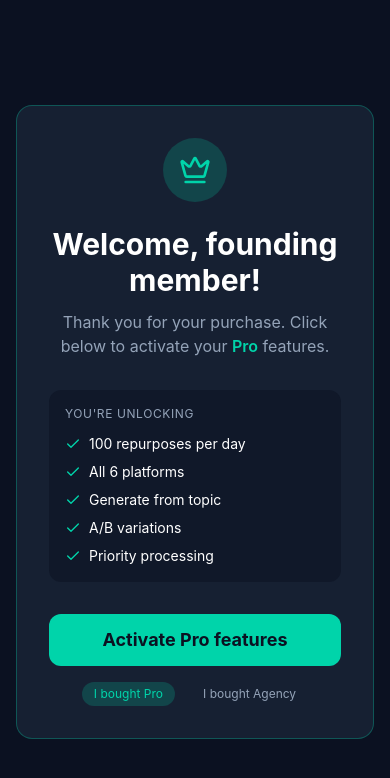
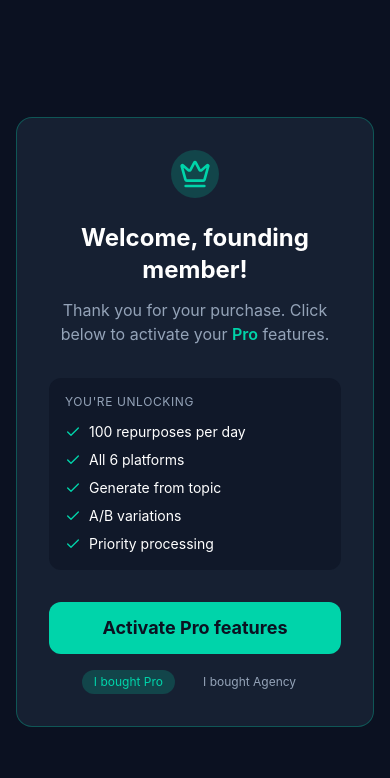
Before and after one commit to justflowai/launchstack-repurpose, a Next.js app: page /pro-welcome in a window 390 px wide. Shown: the top 778 px of the page. Built offline with nearby package versions, Linux system fonts and the light colour scheme.

Commit message:
Mobile responsive fix: page.tsx

```diff
--- a/src/app/pro-welcome/page.tsx
+++ b/src/app/pro-welcome/page.tsx
@@ -43,10 +43,10 @@
       <div className="max-w-lg w-full">
         {!activated ? (
           <div className="bg-brand-slate border border-brand-teal/30 rounded-2xl p-8 text-center">
-            <div className="w-16 h-16 bg-brand-teal/20 rounded-full flex items-center justify-center mx-auto mb-6">
+            <div className="w-12 sm:w-16 h-12 sm:h-16 bg-brand-teal/20 rounded-full flex items-center justify-center mx-auto mb-6">
               <Crown className="w-8 h-8 text-brand-teal" />
             </div>
-            <h1 className="text-3xl font-bold text-white mb-3">
+            <h1 className="text-2xl sm:text-3xl font-bold text-white mb-3">
               Welcome, founding member!
             </h1>
             <p className="text-brand-gray mb-8">
@@ -103,10 +103,10 @@
           </div>
         ) : (
           <div className="bg-brand-slate border border-brand-teal/30 rounded-2xl p-8 text-center">
-            <div className="w-16 h-16 bg-brand-teal/20 rounded-full flex items-center justify-center mx-auto mb-6">
+            <div className="w-12 sm:w-16 h-12 sm:h-16 bg-brand-teal/20 rounded-full flex items-center justify-center mx-auto mb-6">
               <Check className="w-8 h-8 text-brand-teal" />
             </div>
-            <h1 className="text-3xl font-bold text-white mb-3">
+            <h1 className="text-2xl sm:text-3xl font-bold text-white mb-3">
               You&apos;re all set!
             </h1>
             <p className="text-brand-gray mb-8">
```
